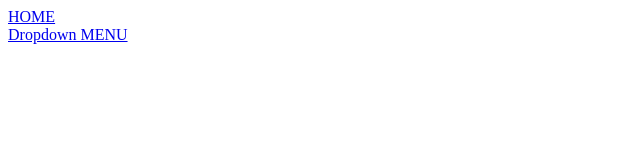
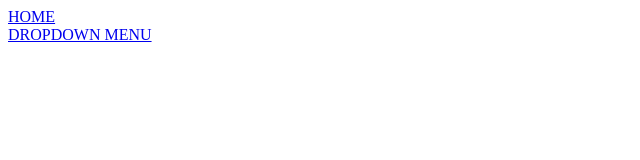
Before and after one commit to zakira02/menu, a plain HTML site: page index.html in a window 1280 px wide. Shown: the full height of the page, 0-640 px from the left. Drawn offline with Linux system fonts and the light colour scheme.

Commit message:
Update index.html

```diff
--- a/index.html
+++ b/index.html
@@ -9,6 +9,6 @@
 <body>
     <a href = "top_navigation_bar.html">HOME</a>
     <br>
-    <a href="dropdown_in_topnav.html">Dropdown MENU</a>
+    <a href="dropdown_in_topnav.html">DROPDOWN MENU</a>
 </body>
 </html>
```
